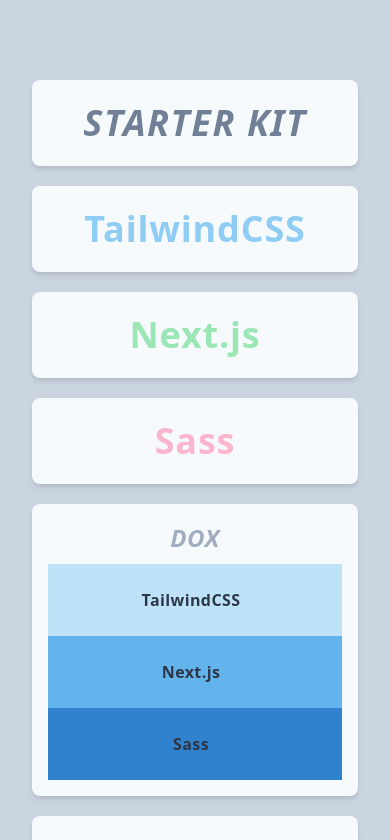
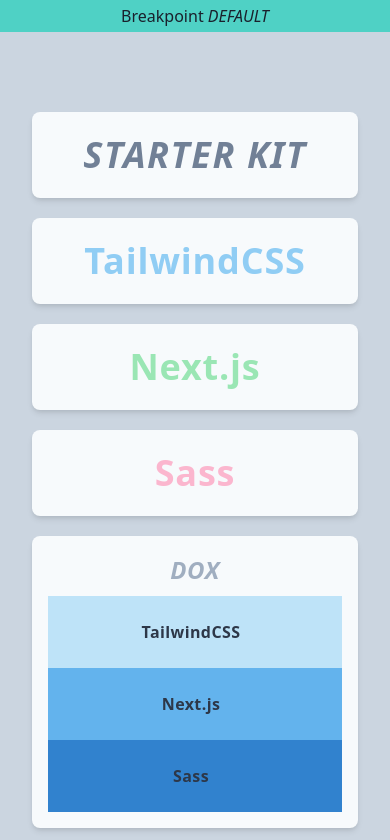
Before and after one commit to adamheldring/tailwindcss-with-nextjs-starter, a Next.js app: page / in a window 390 px wide. Shown: the top 840 px of the page. Built offline with nearby package versions, Linux system fonts and the light colour scheme.

Commit message:
add breakpoints indicator component

```diff
--- /dev/null
+++ b/src/components/Breakpoints/Breakpoints.js
@@ -0,0 +1,26 @@
+const Breakpoints = () => {
+  return(
+    <div className="flex flex-col">
+      <div className="text-center p-1 bg-teal-400 sm:hidden">
+        Breakpoint <i>DEFAULT</i>
+      </div>
+      <div className="text-center p-1 bg-blue-400 hidden sm:block md:hidden">
+        Breakpoint SM
+      </div>
+      <div className="text-center p-1 bg-green-400 hidden md:block lg:hidden">
+        Breakpoint MD
+      </div>
+      <div className="text-center p-1 bg-yellow-400 hidden lg:block xl:hidden">
+        Breakpoint LG
+      </div>
+      <div className="text-center p-1 bg-red-400 hidden xl:block full:hidden">
+        Breakpoint XL
+      </div>
+      <div className="text-center p-1 bg-pink-400 hidden full:block">
+        Breakpoint FULL
+      </div>
+    </div>
+  )
+}
+
+export default Breakpoints;
--- a/src/pages/index.js
+++ b/src/pages/index.js
@@ -1,5 +1,6 @@
 import React, { Fragment } from "react"
 import Head from 'next/head'
+import Breakpoints from "../components/Breakpoints/Breakpoints"
 
 const Home = () => (
   <Fragment>
@@ -7,6 +8,7 @@
       <title>TailwindCSS Starter</title>
       <link rel="icon" href="/favicon.ico" />
     </Head>
+    <Breakpoints />
     <div className="container mx-auto px-8 mt-20">
       <div className="card w-full mt-5 tracking-widest">
         <h1 className="font-bold text-gray-600 text-4xl sm:text-6xl italic">STARTER KIT</h1>
```
